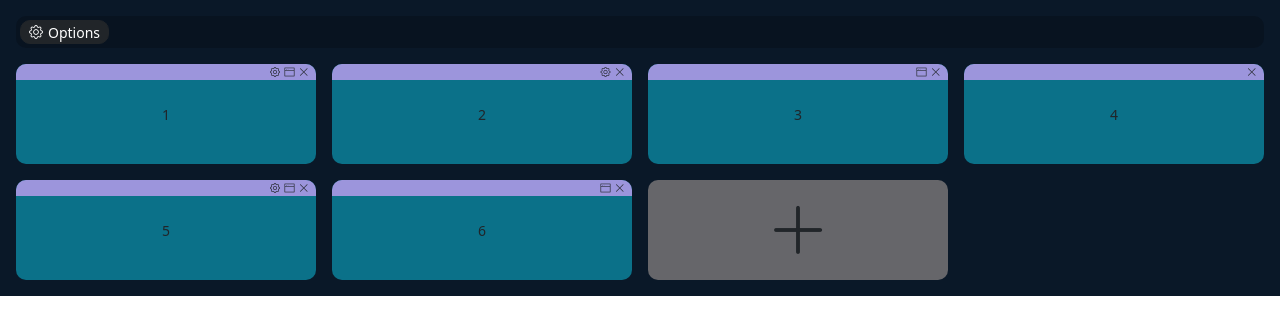
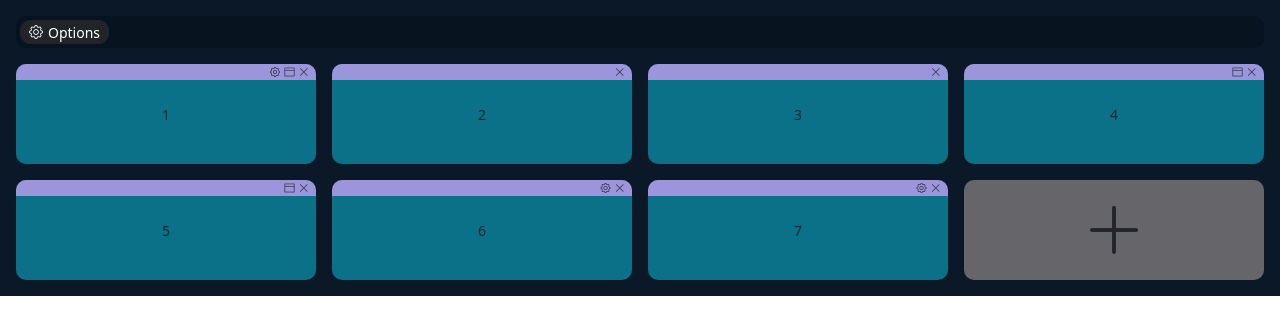
Before and after one commit to Dedo4k/Dashboard, a React (Create React App) app: page / in a window 1280 px wide. Shown: the top 334 px of the page. Built offline with nearby package versions, Linux system fonts and the light colour scheme; the HTML template or start-up script is replaced by a standard one.

Commit message:
object model for dashboard components

```diff
--- a/src/components/dashboard/Dashboard.tsx
+++ b/src/components/dashboard/Dashboard.tsx
@@ -1,46 +1,43 @@
-import React from "react";
+import React, {Fragment} from "react";
 import "./styles.css";
-import DashboardElement from "./dashboard-element";
+import SimpleElement, {SimpleElementProps, SimpleElementState} from "./simple-element";
 import DashboardNavbar from "./dashboard-navbar";
 import EmptyElement from "./empty-element";
+import TestElement from "./dashboard-elements";
 
-type DashboardProps = {
-
-}
+type DashboardProps = {}
 
 type DashboardState = {
-
+    elements: SimpleElement<SimpleElementProps, SimpleElementState>[]
 }
 
 class Dashboard extends React.Component<DashboardProps, DashboardState> {
 
     constructor(props: DashboardProps) {
         super(props);
+        this.state = {
+            elements: [
+                new TestElement({value: "1", fullscreen: true, settings: true}),
+                new TestElement({value: "2"}),
+                new TestElement({value: "3", settings: false}),
+                new TestElement({value: "4", fullscreen: true, settings: false}),
+                new TestElement({value: "5", fullscreen: true}),
+                new TestElement({value: "6", settings: true}),
+                new TestElement({value: "7", fullscreen: false, settings: true}),
+            ]
+        };
     }
 
     render() {
+        const {elements} = this.state;
+
         return <>
             <div className={"dashboard-container"}>
                 <DashboardNavbar/>
                 <div className={"dashboard"}>
-                    <DashboardElement settings={true} fullscreen={true} onClose={() => console.log("1")}>
-                        <p>1</p>
-                    </DashboardElement>
-                    <DashboardElement settings={true} onClose={() => console.log("2")}>
-                        <p>2</p>
-                    </DashboardElement>
-                    <DashboardElement fullscreen={true} onClose={() => console.log("3")}>
-                        <p>3</p>
-                    </DashboardElement>
-                    <DashboardElement onClose={() => console.log("4")}>
-                        <p>4</p>
-                    </DashboardElement>
-                    <DashboardElement settings={true} fullscreen={true}>
-                        <p>5</p>
-                    </DashboardElement>
-                    <DashboardElement fullscreen={true}>
-                        <p>6</p>
-                    </DashboardElement>
+                    {
+                        elements.map((el, index) => <Fragment key={index}>{el.render()}</Fragment>)
+                    }
                     <EmptyElement/>
                 </div>
             </div>
--- a/src/components/dashboard/dashboard-element/index.tsx
+++ /dev/null
@@ -1,3 +0,0 @@
-import DashboardElement from "./DashboardElement";
-
-export default DashboardElement;
--- /dev/null
+++ b/src/components/dashboard/dashboard-elements/TestElement.tsx
@@ -0,0 +1,24 @@
+import SimpleElement, {SimpleElementProps, SimpleElementState} from "../simple-element";
+import React from "react";
+
+
+type TestElementProps = SimpleElementProps & {
+    value: string
+}
+
+type TestElementState = SimpleElementState & {
+    value: string
+}
+
+class TestElement extends SimpleElement<TestElementProps, TestElementState> {
+
+    constructor(props: TestElementProps) {
+        super(props);
+    }
+
+    content(): React.ReactNode {
+        return <p>{this.props.value}</p>;
+    }
+}
+
+export default TestElement;
--- /dev/null
+++ b/src/components/dashboard/dashboard-elements/index.tsx
@@ -0,0 +1,3 @@
+import TestElement from "./TestElement";
+
+export default TestElement;
--- a/src/components/dashboard/empty-element/EmptyElement.tsx
+++ b/src/components/dashboard/empty-element/EmptyElement.tsx
@@ -22,12 +22,6 @@ class EmptyElement extends React.Component<EmptyElementProps, EmptyElementState>
             ...state,
             showModal: value
         }));
-    }
-
-    componentDidMount() {
-    }
-
-    componentWillUnmount() {
     }
 
     showModal = () => {
--- a/src/components/dashboard/dashboard-element/DashboardElement.tsx
+++ b/src/components/dashboard/simple-element/SimpleElement.tsx
@@ -2,35 +2,39 @@ import React from "react";
 import "./styles.css";
 import ElementControls from "./element-controls";
 
-type DashboardElementProps = {
-    children: React.ReactNode,
+export type SimpleElementProps = {
     fullscreen?: boolean;
     settings?: boolean;
-    onClose?: () => void;
 }
 
-type DashboardElementState = {
+export type SimpleElementState = {}
 
-}
+class SimpleElement<P extends SimpleElementProps, S> extends React.Component<P, S> {
 
-class DashboardElement extends React.Component<DashboardElementProps, DashboardElementState> {
-
-    constructor(props: DashboardElementProps) {
+    constructor(props: P) {
         super(props);
     }
 
+    onClose(): void {
+    };
+
+    content(): React.ReactNode {
+        return null;
+    };
+
     render() {
-        const {fullscreen, settings, onClose} = this.props;
+        const {fullscreen, settings} = this.props;
+        const {onClose} = this;
 
         return <>
             <div className={"dashboard-element"}>
                 <ElementControls fullscreen={!!fullscreen} settings={!!settings} onClose={onClose}/>
                 <div className={"element-content"}>
-                    {this.props.children}
+                    {this.content()}
                 </div>
             </div>
         </>;
     }
 }
 
-export default DashboardElement;
+export default SimpleElement;
--- /dev/null
+++ b/src/components/dashboard/simple-element/index.tsx
@@ -0,0 +1,5 @@
+import SimpleElement from "./SimpleElement";
+import {SimpleElementProps, SimpleElementState} from "./SimpleElement";
+
+export type {SimpleElementProps, SimpleElementState};
+export default SimpleElement;
```
Also changed, not shown: src/components/dashboard/simple-element/element-controls/ElementControls.tsx (renamed from src/components/dashboard/dashboard-element/element-controls/ElementControls.tsx), src/components/dashboard/simple-element/element-controls/index.tsx (renamed from src/components/dashboard/dashboard-element/element-controls/index.tsx), src/components/dashboard/simple-element/element-controls/styles.css (renamed from src/components/dashboard/dashboard-element/element-controls/styles.css), src/components/dashboard/simple-element/styles.css (renamed from src/components/dashboard/dashboard-element/styles.css).
